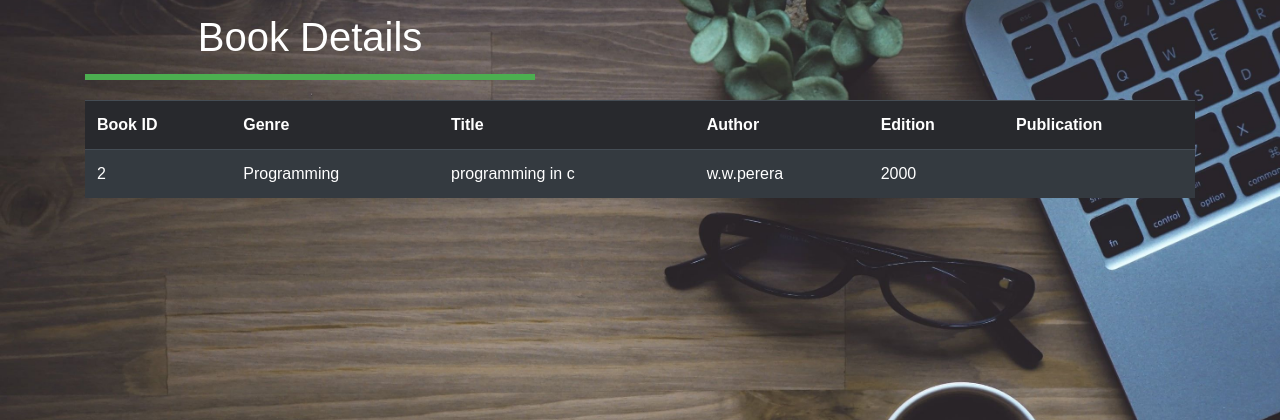
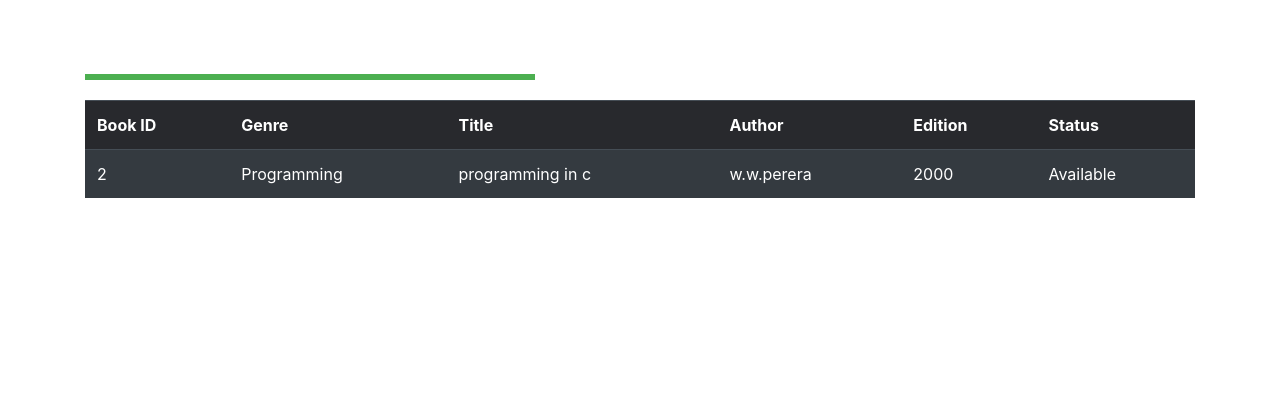
Before and after one commit to Ayodhya12/Project-NetLibrarian, a PHP site: the page made by newProject/display.php in a window 1280 px wide. Shown: the top 420 px of the page. Run offline with PHP 8.4, Linux system fonts and the light colour scheme; data comes from the database, SQL or seed files in the repository; data that the repository does not hold is empty.

Commit message:
Update display.php

```diff
--- a/newProject/display.php
+++ b/newProject/display.php
@@ -1,9 +1,9 @@
 <!DOCTYPE html>
 <html>
 <head>
-	<title></title>
+	 <title>NetLibrarian.com</title>
 		<link rel="stylesheet" href="https://stackpath.bootstrapcdn.com/bootstrap/4.3.1/css/bootstrap.min.css">
-		<link rel="stylesheet" type="text/css" href="theme.css">
+		<link rel="stylesheet" type="text/css" href="theme1.css">
 </head>
 <body>
 <div class="container">
@@ -38,14 +38,15 @@ if(mysqli_num_rows($res)==0)
 	}
 else
 {
- echo "<table class= 'table table-dark table-hover'>";
+ echo "<table class='table table-dark table-hover'>";
  echo "<tr style='background-color:#28292d;'>";
  echo "<th>"; echo "Book ID"; echo "</th>";
  echo "<th>"; echo "Genre"; echo "</th>";
  echo "<th>"; echo "Title"; echo "</th>";
  echo "<th>"; echo "Author"; echo "</th>";
  echo "<th>"; echo "Edition"; echo "</th>";
- echo "<th>"; echo "Publication"; echo "</th>";
+ echo "<th>"; echo "Status"; echo "</th>";
+/* echo "<th>"; echo "Quantity"; echo "</th>";*/
  echo " </tr>";
 
  while ($row=mysqli_fetch_assoc($res))
@@ -56,7 +57,8 @@ else
  echo "<td>"; echo $row['title']; echo "</td>";
  echo "<td>"; echo $row['author']; echo "</td>";
  echo "<td>"; echo $row['edition']; echo "</td>";
- echo "<td>"; echo $row['publication']; echo "</td>";
+ echo "<td>"; echo $row['status']; echo "</td>";
+ /*echo "<td>"; echo $row['quantity']; echo "</td>";*/
  echo " </tr>";
  }
 
```
